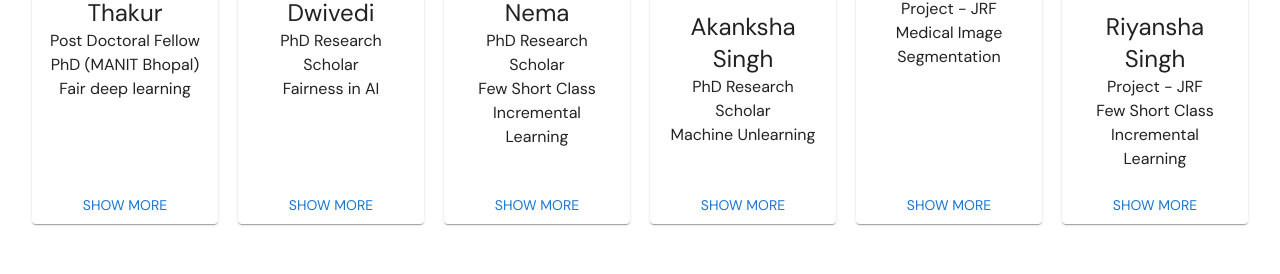
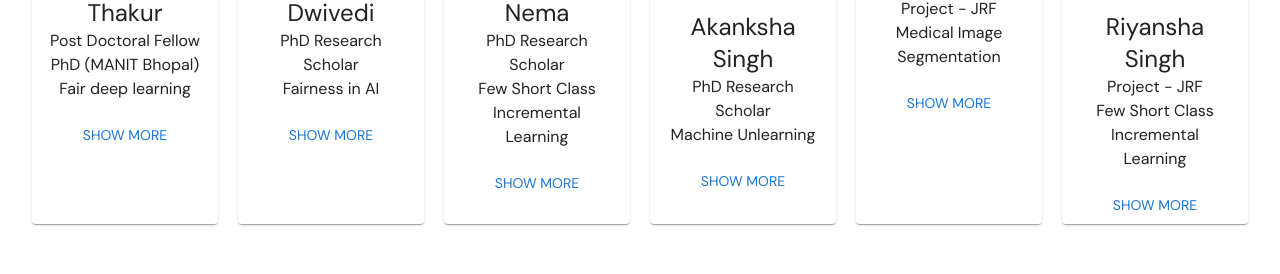
Before and after one commit to kunaljangid01/kunaljangid01.github.io, a React (Create React App) app: page /#/group-members in a window 1280 px wide. Shown: the part 1470-1744 px from the top of the page. Built offline with nearby package versions, Linux system fonts and the light colour scheme.

Commit message:
Initial commit

```diff
--- a/src/components/Members/MembersSection/MemberCard/MemberCard.jsx
+++ b/src/components/Members/MembersSection/MemberCard/MemberCard.jsx
@@ -54,15 +54,31 @@ const MemberCard = (props) => {
                         <Typography variant="body2" color="textSecondary" component="p">
                             {
                                 props.moreInfo &&
-                                <div>
+                                <div style={{textJustify:"auto"}}>
                                     {props.moreInfo}
                                 </div>
                             }
                             {
                                 props.email &&
                                 <div style={{ margin: "5px 0px", color: "black" }}>
-
-                                        Email: <span style={{ cursor: 'pointer', textDecoration: 'underline' }} onClick={toggleEmail}>{email}</span>
+                                    {/* Email: <span style={{ cursor: 'pointer', textDecoration: 'underline' }} >{email}</span><Button onClick={() => toggleEmail(!toggleEmail)} style={{ textAlign:"right", color:"#828170"}}>
+                                    {toggleEmail ? 'Unscrambled' : 'Scrambled'}
+                                    </Button> */}
+                                        {/* Email: <span
+                                        onClick={() => toggleEmail(!toggleEmail)}>
+                                             <span style={{ cursor: 'pointer', textDecoration: 'underline' }}>{email}</span><span> </span> */}
+                                            {/* <span style={{ textAlign:"right", color:"#828170"}}>{toggleEmail ? 'scrambled' : 'UnScrambled'}</span> */}
+                                             {/* {email} {toggleEmail ? 'Unscrambled' : 'Scrambled'} */}
+                                            {/* {email +' \n'+    (toggleEmail ? 'Unscrambled' : 'Scrambled')} */}
+                                            {/* {`${email} ${toggleEmail ? 'Unscrambled' : 'Scrambled'}`} */}
+                                        {/* <Button color="primary" onClick={() => toggleEmail(!toggleEmail)} style={{ marginTop: "auto" }}>
+                                         {toggleEmail ? 'Unscrambled' : 'Scrambled'}
+                                        </Button> */}
+                                        {/* </span> */}
+                                        Email: <span>{email}</span>
+                        {/* <Button size="small" color="primary" onClick={toggleEmail}>
+                            {isEmailScrambled ? 'Unscramble Email' : 'Scramble Email'}
+                        </Button> */}
                                 </div>
                             }
                             {
@@ -87,9 +103,31 @@ const MemberCard = (props) => {
                     </div>
                 )}
             </CardContent>
-            <Button color="primary" onClick={() => setShowDetails(!showDetails)} style={{ marginTop: "auto" }}>
+            {/* <Button color="primary" onClick={() => setShowDetails(!showDetails)} style={{ marginTop: "auto" }}>
+
                 {showDetails ? 'Show Less' : 'Show More'}
-            </Button>
+            </Button> */}
+            {/* <div style={{ display: 'flex', justifyContent: 'flex-end', alignItems: 'center', padding: '0 16px' }}>
+                {showDetails && (
+                    <Button size="small" color="primary" onClick={toggleEmail} style={{ marginRight: '8px'  }}>
+                        {isEmailScrambled ? 'Unscramble Email' : 'Scramble Email'}
+                    </Button>
+                )}
+                <Button color="primary" onClick={() => setShowDetails(!showDetails)} style={{ marginTop: "auto" }}>
+                    {showDetails ? 'Show Less' : 'Show More'}
+                </Button>
+            </div> */}
+            <div style={{ display: 'flex', justifyContent: showDetails ? 'flex-start' : 'center'}}>
+                {showDetails && (
+                    <Button size="small" color="primary" onClick={toggleEmail} style={{ marginRight: '8px', color:"#767676" }}>
+                        {isEmailScrambled ? 'Unscramble Email' : 'Scramble Email'}
+                    </Button>
+                )}
+                <Button color="primary" onClick={() => setShowDetails(!showDetails)} style={{ marginTop: "auto", marginLeft: showDetails ? '8px' : '0' }}>
+                    {showDetails ? 'Show Less' : 'Show More'}
+                </Button>
+            </div>
+
         </Card>
     );
 }
```
Also changed, not shown: 1 other file (tests, documents, lock files or other folders).
